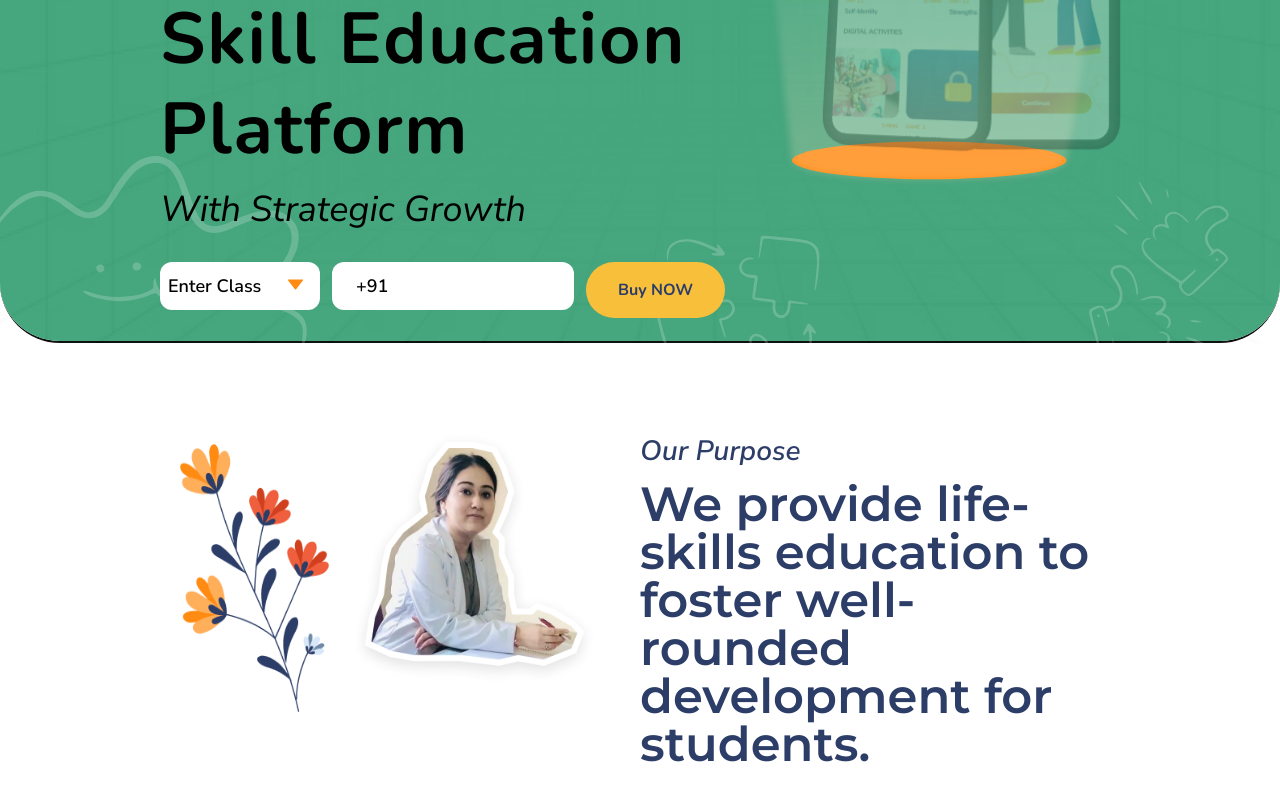
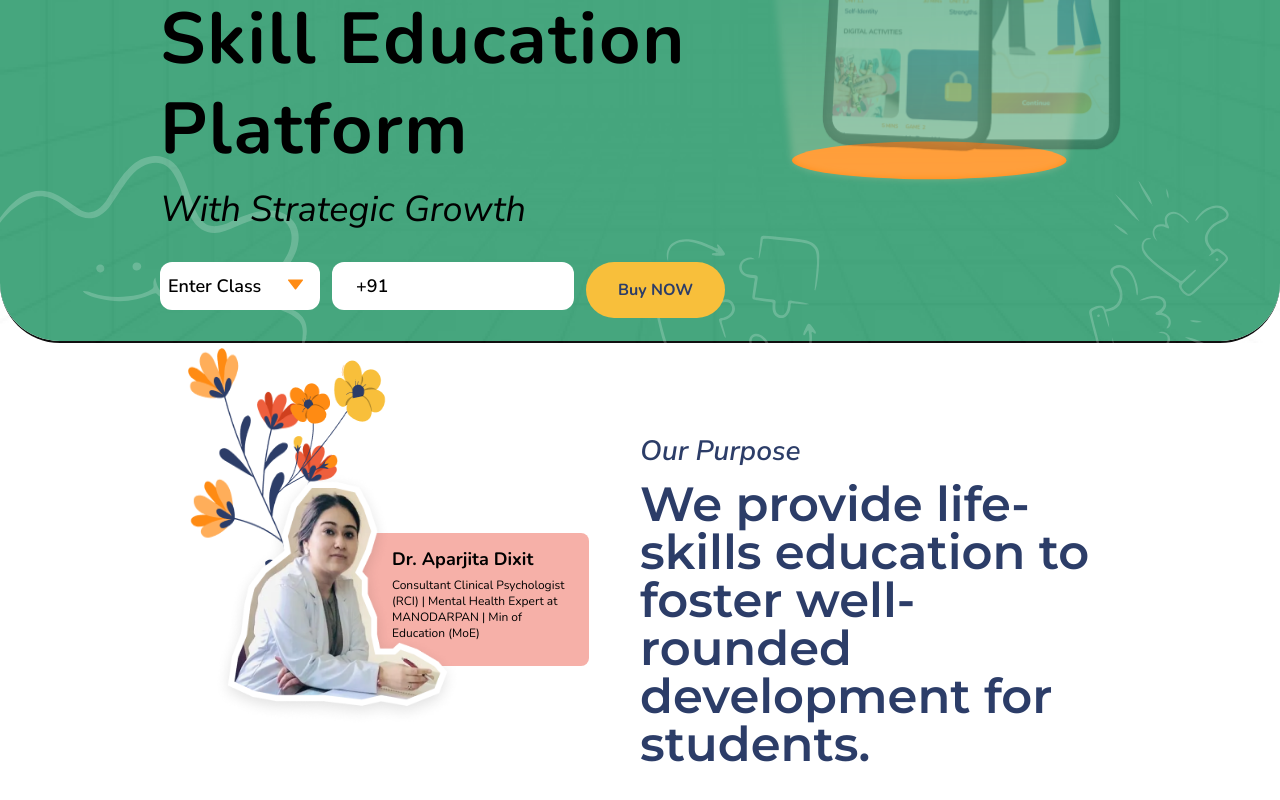
Before and after one commit to SAARKSensei/sensei-marketing_LP, a Next.js app: page / in a window 1280 px wide. Shown: the part 364-1164 px from the top of the page. Built offline with nearby package versions, Linux system fonts and the light colour scheme.

Commit message:
[ST] 20/3/24 Intro section & back to top

```diff
--- a/src/app/page.js
+++ b/src/app/page.js
@@ -1,12 +1,32 @@
 "use client"
 
+import { useEffect, useState } from "react";
+
 import HeroSection from "@/components/HeroSection";
-import Navbar from "@/components/Navbar";
 import Purpose from "@/components/Purpose";
+import BackToTop from "@/components/BackToTop";
 
 export default function Home() {
+
+  const [scrolled, setScrolled] = useState(false);
+
+  useEffect(() => {
+    const onScroll = () => {
+      if (window.scrollY > 50) {
+        setScrolled(true);
+      } else {
+        setScrolled(false)
+      }
+    }
+
+    window.addEventListener('scroll', onScroll);
+
+    return window.removeEventListener('scroll', onscroll);
+  }, [])
+
   return (
-    <main className="w-full bg-white relative">
+    <main id="home" className="w-full bg-white relative scroll-smooth">
+      <BackToTop scrolled={scrolled} />
       <HeroSection />
       <Purpose />
     </main>
--- /dev/null
+++ b/src/components/BackToTop.jsx
@@ -0,0 +1,23 @@
+"use client"
+
+import Image from 'next/image'
+import Link from 'next/link'
+import React from 'react'
+
+import UpArrow from "../Images/uparrow.svg"
+
+const BackToTop = ({ scrolled }) => {
+    return (
+        <>
+            <Link href="#home" className={`fixed bottom-14 right-20 w-[52px] h-[52px] rounded-[50%] bg-[#F8BF3B] items-center justify-center cursor-pointer ${scrolled ? "flex" : "invisible"}`}>
+                <Image
+                    src={UpArrow}
+                    alt="uparrow"
+                    className=''
+                />
+            </Link>
+        </>
+    )
+}
+
+export default BackToTop
--- a/src/components/Purpose.jsx
+++ b/src/components/Purpose.jsx
@@ -5,22 +5,32 @@ import React from 'react'
 
 import Flower1 from "../Images/flowers-1.png"
 import Photo from "../Images/DixitPhoto.png"
+import Flower2 from "../Images/flowers-2.png"
 
 const Purpose = () => {
     return (
         <div className='w-full h-[512px] flex items-center justify-between'>
             <div className='w-[75%] flex flex-wrap mx-auto'>
-                <div className='flex relative w-1/2'>
+                <div className='w-1/2 relative flex items-center justify-center'>
                     <Image
                         src={Flower1}
                         alt='flower1'
-                        className='w-[188px] h-[297px]'
+                        className='absolute w-[188px] h-[297px] z-[300] -top-24 left-2'
+                    />
+                    <Image
+                        src={Flower2}
+                        alt='flower2'
+                        className='absolute w-[170px] h-[185px] z-[300] -top-24 right-60'
                     />
                     <Image
                         src={Photo}
                         alt='DR. Dixit photo'
-                        className='w-[253px] h-[258px] '
+                        className='w-[253px] h-[258px] z-[500]'
                     />
+                    <div className='w-[237px] h-[133px] flex flex-col gap-1 pl-10 pr-3 py-3 rounded-lg bg-[#F6B0A8] -ml-28 z-[400]'>
+                        <p className='font-Nunito text-lg font-bold text-black'>Dr. Aparjita Dixit</p>
+                        <p className='font-Nunito text-xs font-normal text-black'>Consultant Clinical Psychologist (RCI) | Mental Health Expert at MANODARPAN | Min of Education (MoE)</p>
+                    </div>
                 </div>
                 <div className='w-1/2 flex items-center justify-center'>
                     <div className='flex flex-col gap-2 w-full h-full'>
```
Also changed, not shown: src/Images/flowers-2.png (added), src/Images/uparrow.svg (added).
